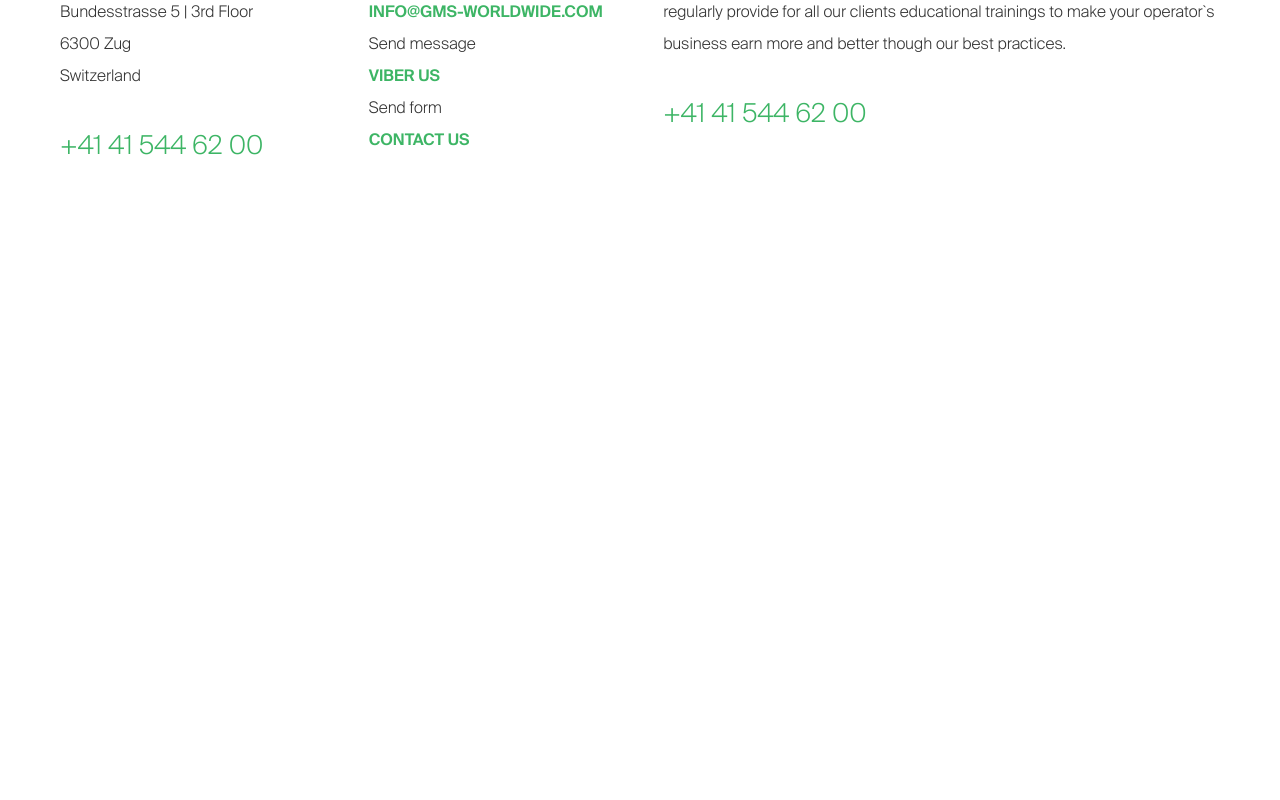
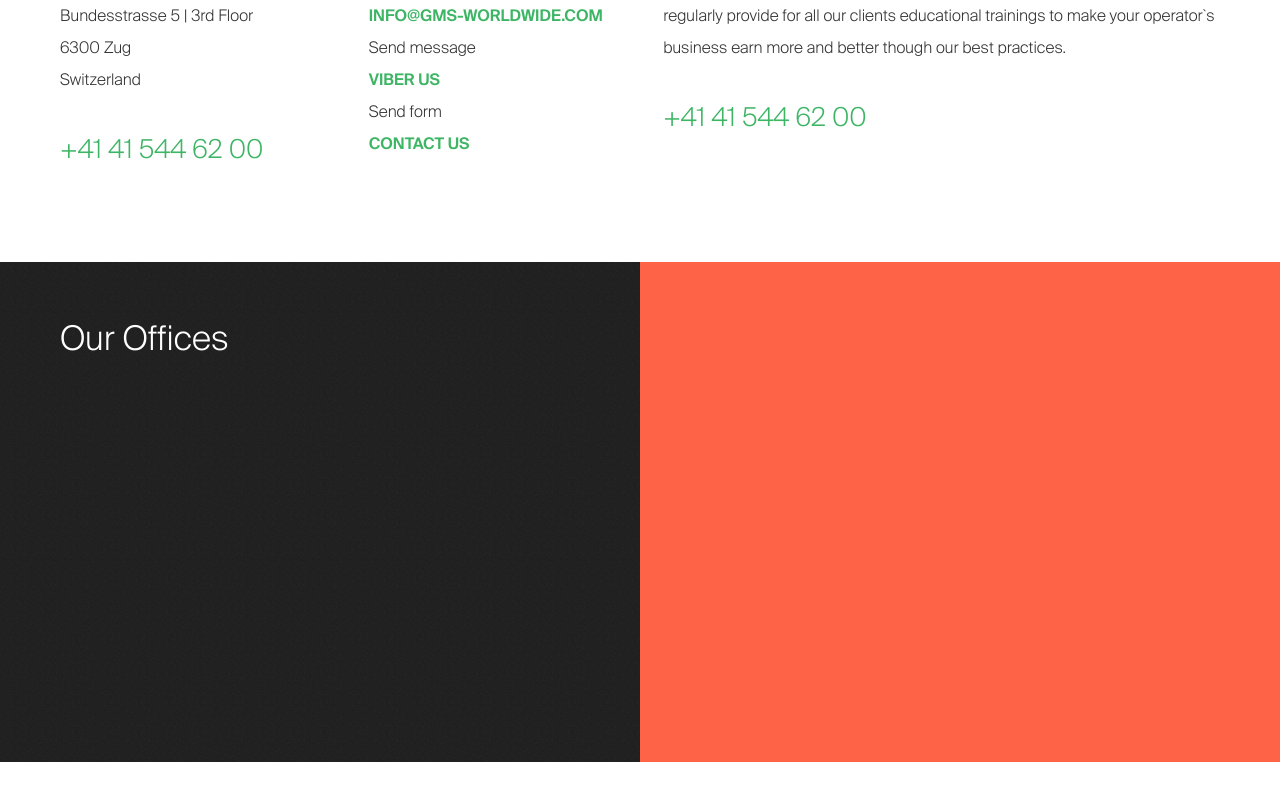
Before and after one commit to gerasimvol/vintage-contacts, a Vue app: page / in a window 1280 px wide. Shown: the part 264-1064 px from the top of the page. Before the commit the page ends 800 px from the top, so only its background shows below. Built offline with nearby package versions, Linux system fonts and the light colour scheme.

Commit message:
Add map positioning

```diff
--- a/src/App.vue
+++ b/src/App.vue
@@ -1,15 +1,21 @@
 <template>
   <div id="app">
     <v-header />
+    <offices />
+    <v-footer />
   </div>
 </template>
 
 <script>
 import VHeader from '@/components/sections/VHeader'
+import Offices from '@/components/sections/Offices'
+import VFooter from '@/components/sections/VFooter'
 
 export default {
   components: {
-    VHeader
+    VHeader,
+    Offices,
+    VFooter
   }
 }
 </script>
--- a/src/assets/styles/colors.scss
+++ b/src/assets/styles/colors.scss
@@ -1,2 +1,3 @@
 $c-black: #333333;
-$c-active: #3db565;
+$c-white: #FFFFFF;
+$c-active: #3DB565;
--- a/src/assets/styles/typography.scss
+++ b/src/assets/styles/typography.scss
@@ -16,16 +16,16 @@
 
 h1 {
   @extend .text_light;
-  font-size: 4.8rem;
+  font-size: 5rem;
 }
 
 h2 {
   @extend .text_light;
-  font-size: 3.2rem;
+  font-size: 3.4rem;
 }
 
 h3 {
-  font-size: 2.4rem;
+  font-size: 2.6rem;
 }
 
 p {
--- /dev/null
+++ b/src/components/sections/Offices.vue
@@ -0,0 +1,64 @@
+<template>
+  <main class="offices-wrapper">
+    <div class="offices">
+      <section class="offices__info container">
+        <h2 class="info__title">Our Offices</h2>
+      </section>
+      <section class="offices__map-wrapper">
+        <div class="offices__map"></div>
+      </section>
+    </div>
+  </main>
+</template>
+
+<script>
+export default {
+  name: 'Offices'
+}
+</script>
+
+<style scoped lang="scss">
+  @import 'colors';
+  @import 'media';
+
+  .offices {
+    position: relative;
+    min-height: 500px;
+
+    &-wrapper {
+      background: url("~@/assets/img/officesBg.png");
+      overflow: hidden;
+    }
+
+    &__info {
+      padding: 60px 60px 100px;
+
+      @include tablet {
+        padding: 20px 20px 80px;
+      }
+    }
+
+    &__map {
+      &-wrapper {
+        position: absolute;
+        top: 0;
+        left: 0;
+        width: 100vw;
+        min-height: 500px;
+      }
+
+      width: 50%;
+      height: 100%;
+      position: absolute;
+      top: 0;
+      right: 0;
+      background: tomato;
+    }
+  }
+
+  .info {
+    &__title {
+      color: $c-white;
+    }
+  }
+</style>
--- a/src/components/sections/VFooter.vue
+++ b/src/components/sections/VFooter.vue
@@ -0,0 +1,17 @@
+<template>
+  <footer class="footer">
+
+  </footer>
+</template>
+
+<script>
+export default {
+  name: 'VFooter'
+}
+</script>
+
+<style scoped lang="scss">
+  .footer {
+    height: 100px;
+  }
+</style>
```
Also changed, not shown: src/assets/img/officesBg.png (added), src/components/sections/VHeader.vue (indentation only), src/components/sections/VMain.vue (deleted).
